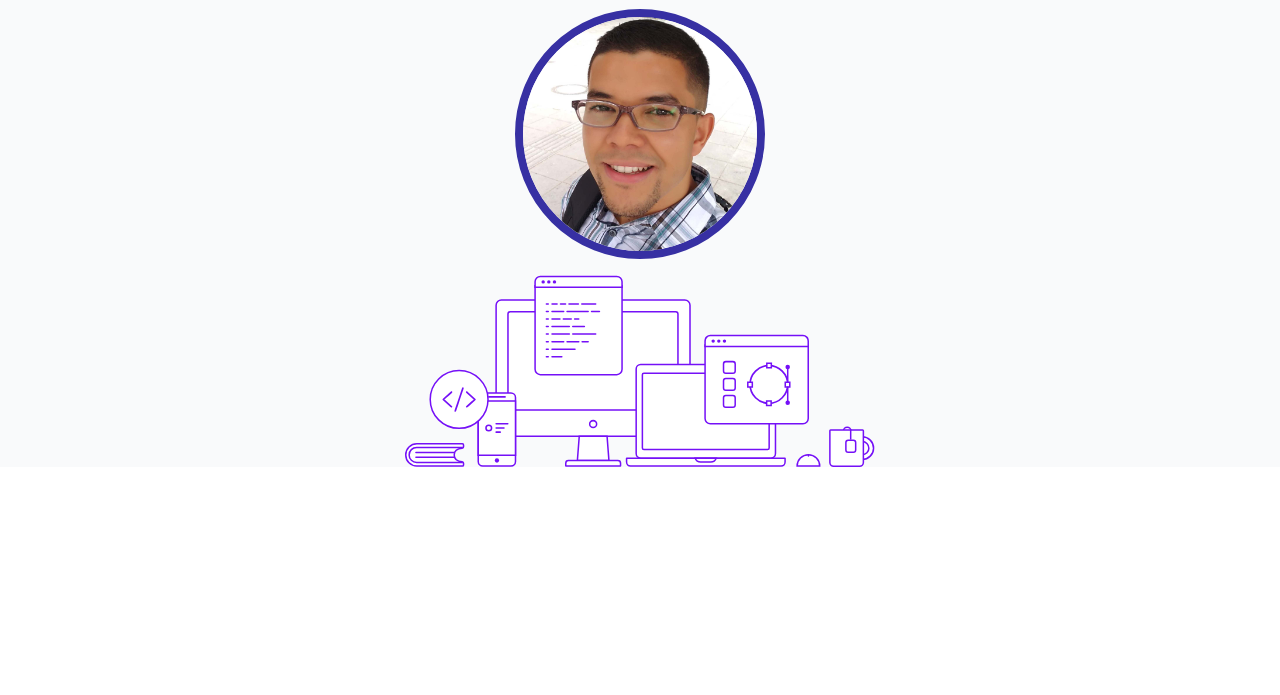
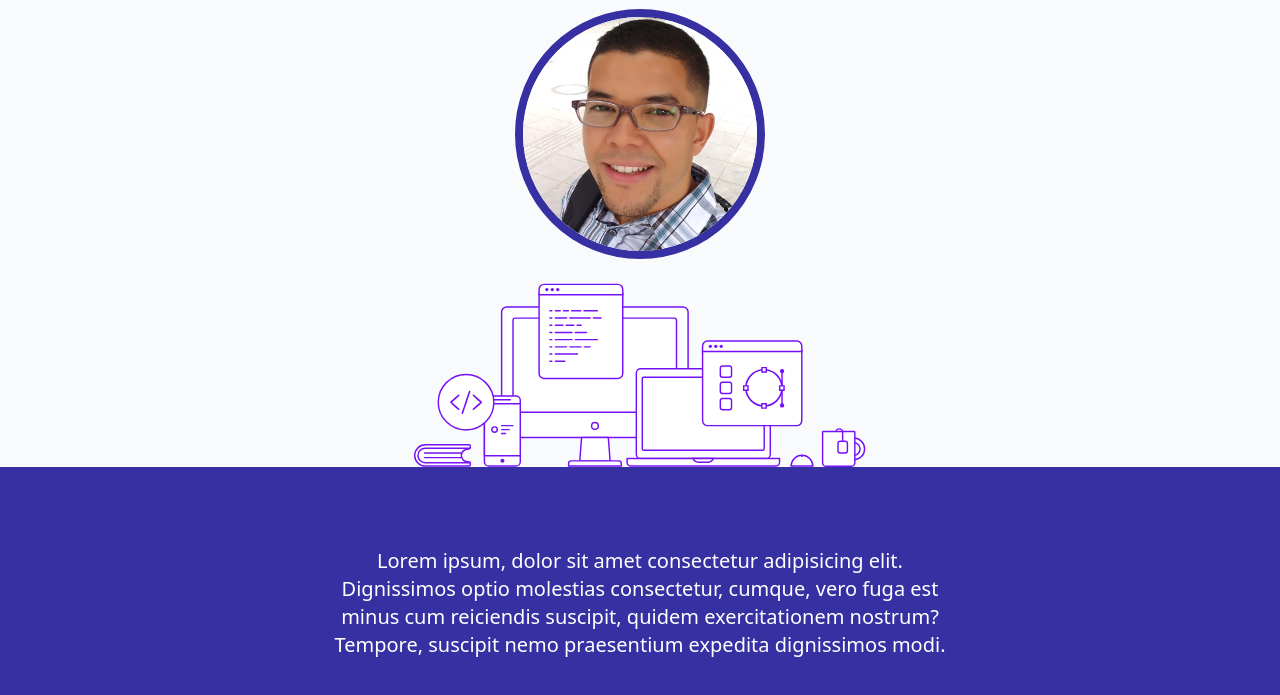
Before and after one commit to dimi7707/my-personal-site, a Gatsby site: page / in a window 1280 px wide. Shown: the part 171-866 px from the top of the page. Before the commit the page ends 800 px from the top, so only its background shows below. Built offline with nearby package versions, Linux system fonts and the light colour scheme; Gatsby itself is replaced by a stand-in of ours.

Commit message:
feat: added banner

```diff
--- a/src/components/core/MainApp.tsx
+++ b/src/components/core/MainApp.tsx
@@ -4,6 +4,7 @@ import { Hero } from '../shared/elements/Hero';
 import { FlipCard } from '../shared/elements/FlipCard';
 import { Card } from '../shared/elements/Card';
 import { ProgressBar } from '../shared/elements/ProgressBar';
+import { Banner } from '../shared/elements/Banner';
 
 import '../../styles/global.scss';
 
@@ -20,6 +21,7 @@ export const MainApp = () => {
     <>
       <TopNavBar navigationLinks={navigation} />
       <Hero />
+      <Banner />
       {
         /*
       <Card addAnimation={ false }>
--- /dev/null
+++ b/src/components/shared/elements/Banner.tsx
@@ -0,0 +1,13 @@
+import React from 'react';
+
+export const Banner = () => {
+  return (
+    <div className="bg-indigo-800 text-white grid grid-cols-8 gap-4 py-20">
+      <div className="col-start-3 col-span-4">
+        <p className="text-center text-xl">
+          Lorem ipsum, dolor sit amet consectetur adipisicing elit. Dignissimos optio molestias consectetur, cumque, vero fuga est minus cum reiciendis suscipit, quidem exercitationem nostrum? Tempore, suscipit nemo praesentium expedita dignissimos modi.
+        </p>
+      </div>
+    </div>
+  )
+}
--- a/src/components/shared/elements/Hero.tsx
+++ b/src/components/shared/elements/Hero.tsx
@@ -18,7 +18,7 @@ export const Hero = () => {
           <img src={ profileImage } className="profile-picture border-8 border-indigo-800" alt="Dimitri Avila" />
         </div>
         <div>
-          <img src={ secondaryImage } className="secondary-image pt-4 h-52 w-auto" alt="Devices" />
+          <img src={ secondaryImage } className="secondary-image pt-6 h-52 w-auto" alt="Devices" />
         </div>
       </div>
     </div>
```
